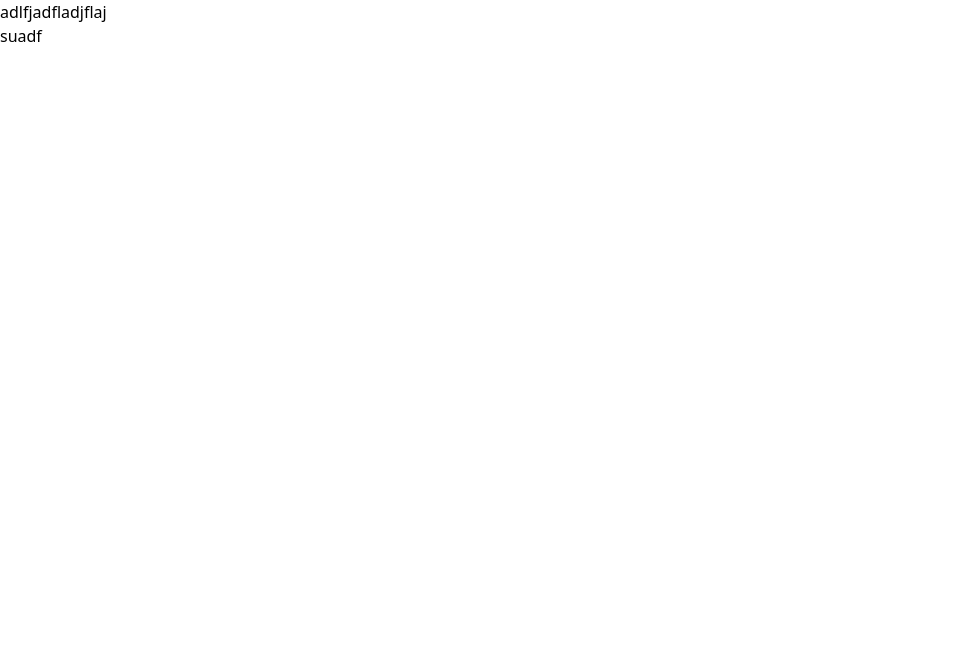
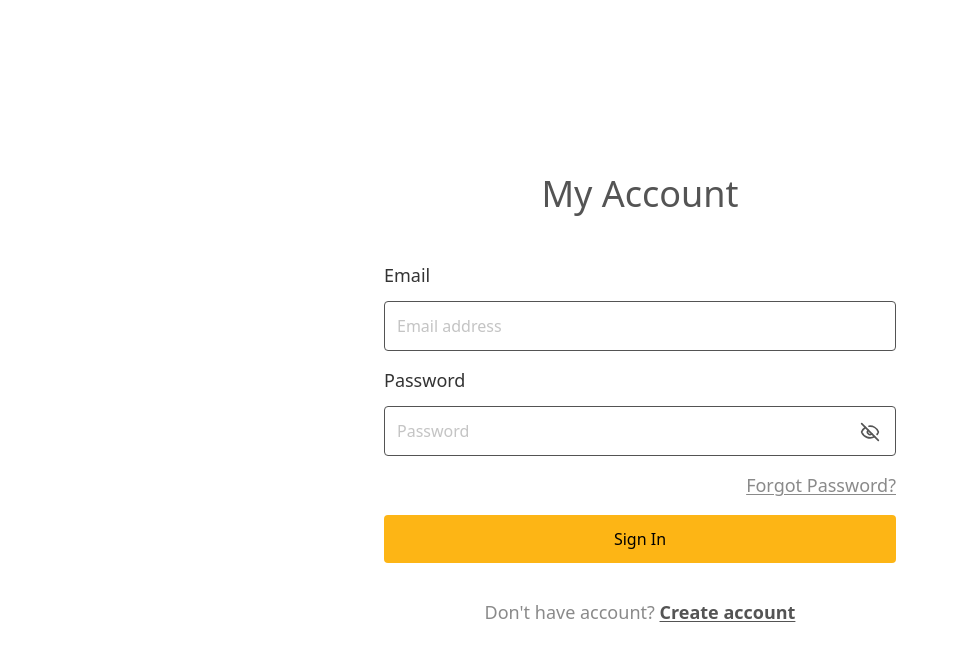
Before and after one commit to murad403/campus-couch-frontend, a Next.js app: page /auth/sign-in in a window 1280 px wide. Shown: the top 658 px of the page, without its empty margins (0-959 px from the left). Built offline with nearby package versions, Linux system fonts and the light colour scheme.

Commit message:
sign in page

```diff
--- a/package.json
+++ b/package.json
@@ -9,10 +9,13 @@
     "lint": "eslint"
   },
   "dependencies": {
+    "@hookform/resolvers": "^5.2.2",
     "next": "16.0.6",
     "react": "19.2.0",
     "react-dom": "19.2.0",
-    "react-icons": "^5.5.0"
+    "react-hook-form": "^7.67.0",
+    "react-icons": "^5.5.0",
+    "zod": "^4.1.13"
   },
   "devDependencies": {
     "@tailwindcss/postcss": "^4",
--- a/src/app/(auth)/auth/sign-in/page.tsx
+++ b/src/app/(auth)/auth/sign-in/page.tsx
@@ -1,11 +1,57 @@
-import React from 'react'
+"use client"
+import signInValidation from '@/zod-validation/sign-in.validation';
+import { zodResolver } from '@hookform/resolvers/zod';
+import Link from 'next/link';
+import { useState } from 'react';
+import { useForm } from 'react-hook-form';
+import { LuEye, LuEyeOff } from 'react-icons/lu';
+import z from 'zod';
 
-const SignIiPage = () => {
+// type define============================
+type TFormData = z.infer<typeof signInValidation>
+
+const SignInPage = () => {
+  const [showPassword, setShowPassword] = useState<boolean>(false);
+  const { register, handleSubmit, formState: { errors }} = useForm<TFormData>({
+    resolver: zodResolver(signInValidation)
+  });
+
+  const onSubmit = (data: TFormData) => {
+    console.log("Form input data", data);
+  };
+
   return (
-    <div>
-      suadf
+    <div className='md:w-[40%] w-[90%]'>
+      <form className='space-y-4' onSubmit={handleSubmit(onSubmit)}>
+        <h1 className='text-center font-medium text-heading text-4xl mb-12'>My Account</h1>
+        <div>
+          <label className='block text-[18px] text-title mb-3'>Email</label>
+          <input placeholder='Email address' {...register("email")} type="email" className='appearance-none w-full outline-none border border-heading rounded-sm p-3 text-description' />
+          {errors.email && <p className="text-red-400 text-sm mt-1">{errors.email.message}</p>}
+        </div>
+        <div className='relative'>
+          <label className='block text-[18px] text-title mb-3'>Password</label>
+          <input placeholder='Password' {...register("password")} type={showPassword ? "text" : "password"} className='appearance-none w-full outline-none border border-heading rounded-sm p-3 text-description' />
+          <div onClick={() => setShowPassword(!showPassword)} className="absolute top-[55px] text-xl right-4 text-heading">
+            {
+              showPassword ? <LuEye /> : <LuEyeOff />
+            }
+          </div>
+          {errors.password && <p className="text-red-400 text-sm mt-1">{errors.password.message}</p>}
+        </div>
+        <div className='flex justify-end'>
+          <Link href={"/auth/forgot-password"} className='text-[18px] text-description underline underline-offset-2'>Forgot Password?</Link>
+        </div>
+        <button type='submit' className='bg-background rounded-sm cursor-pointer w-full py-3 font-medium'>Sign In</button>
+      </form>
+      <div className='mt-9 text-center'>
+        <p className='text-[18px]'>
+          <span className='text-description'>Don't have account? </span>
+          <Link href={"/auth/sign-up"} className='font-bold underline underline-offset-2 text-heading'>Create account</Link>
+        </p>
+      </div>
     </div>
   )
 }
 
-export default SignIiPage
+export default SignInPage
--- a/src/app/(auth)/layout.tsx
+++ b/src/app/(auth)/layout.tsx
@@ -2,8 +2,7 @@ import React from 'react'
 
 const layout = ({children}: {children: React.ReactNode}) => {
   return (
-    <div>
-        <header>adlfjadfladjflaj</header>
+    <div className='w-full min-h-screen flex justify-center items-center'>
       {children}
     </div>
   )
--- a/src/app/layout.tsx
+++ b/src/app/layout.tsx
@@ -25,7 +25,7 @@ export default function RootLayout({
   return (
     <html lang="en">
       <body
-        className={`${geistSans.variable} ${geistMono.variable} antialiased`}
+        className={`${geistSans.variable} ${geistMono.variable} antialiased max-w-[1500px] mx-auto`}
       >
           {children}
       </body>
--- a/src/components/wrapper/Wrapper.tsx
+++ b/src/components/wrapper/Wrapper.tsx
@@ -3,7 +3,7 @@ import Navbar from '../shared/Navbar'
 
 const Wrapper = ({children}: {children: React.ReactNode}) => {
   return (
-    <div className='max-w-[1500px] mx-auto'>
+    <div>
         {/* navbar */}
         <div>
             <Navbar></Navbar>
--- /dev/null
+++ b/src/zod-validation/sign-in.validation.ts
@@ -0,0 +1,20 @@
+import z from "zod";
+
+const signInValidation = z.object({
+  email: z.string().email("Invalid email address"),
+  password: z.string().min(8, "Password must be at least 8 characters long.")
+    .refine((val) => /[A-Z]/.test(val), {
+      message: "At least one uppercase letter (A-Z) is required.",
+    })
+    .refine((val) => /[a-z]/.test(val), {
+      message: "At least one lowercase letter (a-z) is required",
+    })
+    .refine((val) => /[0-9]/.test(val), {
+      message: "At least one number (0-9) is required",
+    })
+    .refine((val) => /[!@#$%^&*()_+\-=\[\]{};':"\\|,.<>\/?]/.test(val), {
+      message: "At least one special character (!@#$%^&*) is required",
+    })
+})
+
+export default signInValidation;
```
Also changed, not shown: 1 other file (tests, documents, lock files or other folders).
